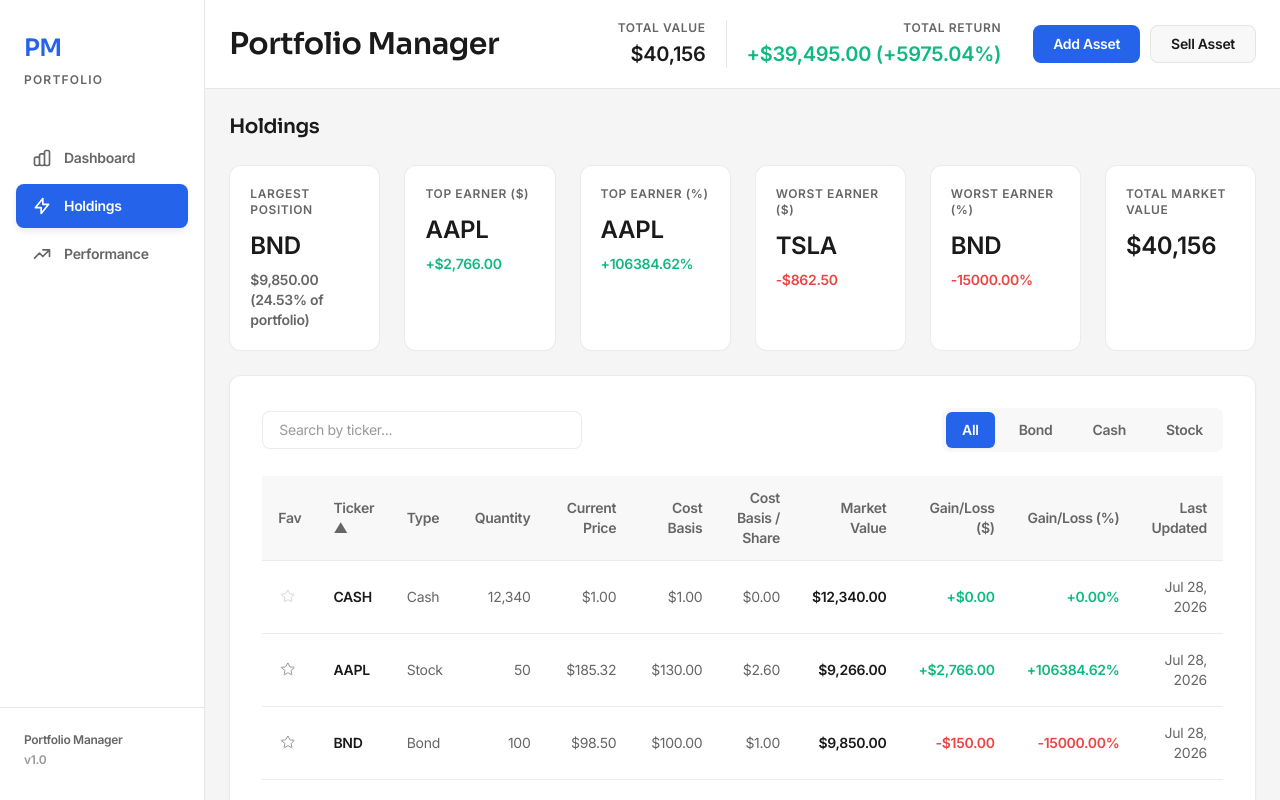
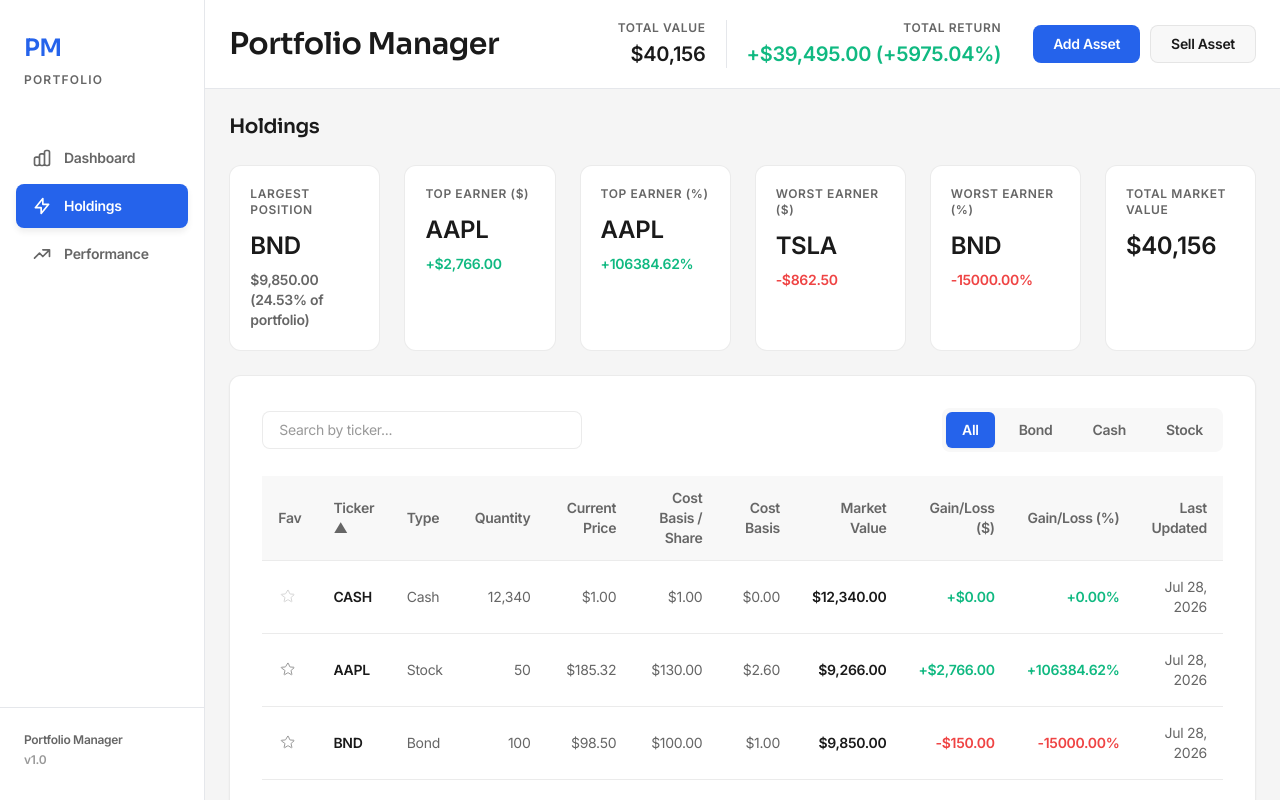
Before and after one commit to tomatopretz/PortfolioManager, a React (Vite) app in the folder frontend/: page /holdings in a window 1280 px wide. Shown: the top 800 px of the page. Built offline with nearby package versions, Linux system fonts and the light colour scheme; no server answers.

Commit message:
Swap cost basis per share and cost basis

```diff
--- a/frontend/src/pages/HoldingsPage.jsx
+++ b/frontend/src/pages/HoldingsPage.jsx
@@ -31,8 +31,8 @@ const columns = [
   { key: 'assetType', label: 'Type' },
   { key: 'quantity', label: 'Quantity', align: 'right' },
   { key: 'currentPrice', label: 'Current Price', align: 'right' },
+  { key: 'costBasisPerShare', label: 'Cost Basis / Share', align: 'right' },
   { key: 'costBasis', label: 'Cost Basis', align: 'right' },
-  { key: 'costBasisPerShare', label: 'Cost Basis / Share', align: 'right' },
   { key: 'marketValue', label: 'Market Value', align: 'right' },
   { key: 'gainLoss', label: 'Gain/Loss ($)', align: 'right' },
   { key: 'gainLossPercent', label: 'Gain/Loss (%)', align: 'right' },
```
